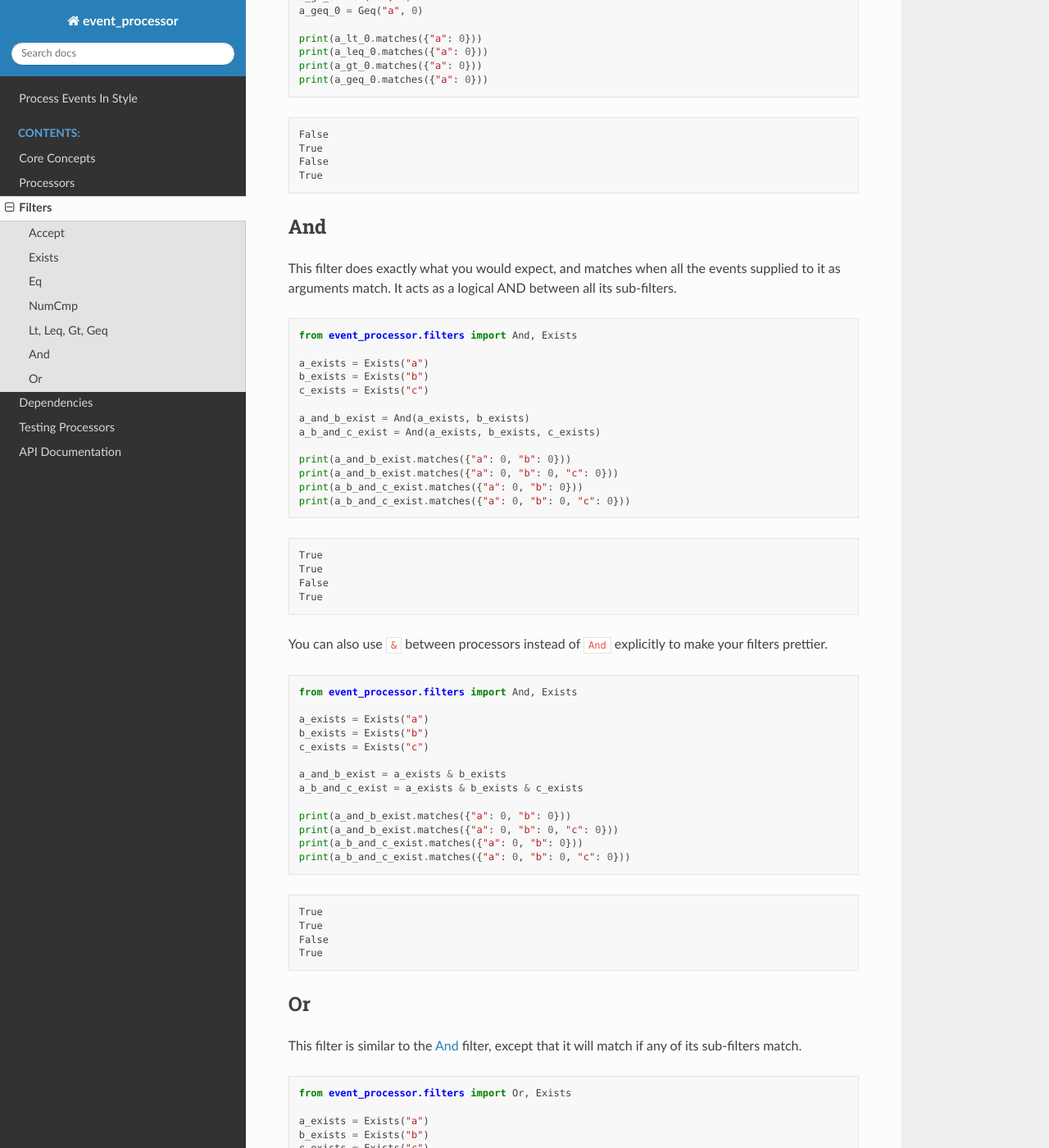
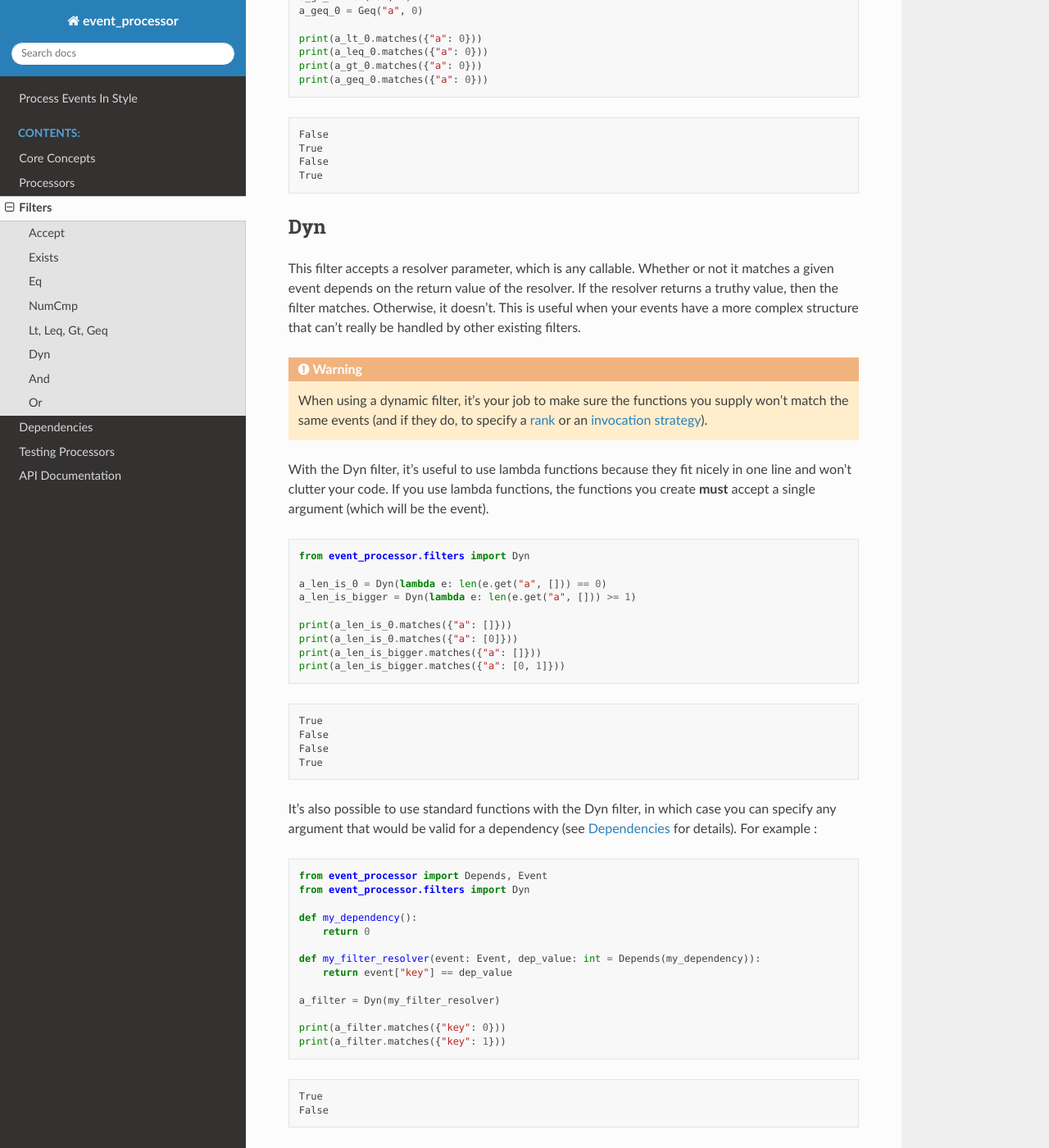
Before and after one commit to marier-nico/event-processor, a Sphinx documentation site: the page built from docs/content/filters.rst, in a window 1280 px wide and 1400 px high, scrolled down 3024 px. Shown: the whole window at 82% size. Built offline with Sphinx 7.4.7 and the Read the Docs theme 2.0.0, drawn with Linux system fonts in a browser that asks for light colours; the version number could not be read and is left out.

Commit message:
Document the dynamic filter

```diff
--- a/docs/content/changelog.rst
+++ b/docs/content/changelog.rst
@@ -1,3 +1,4 @@
+- v2.3.0: Support dynamic filters
 - v2.2.0: Support pydantic models as processor dependencies
 - v2.1.1: Fix negative ranks and document the -1 rank usage
 - v2.1.0: Add number comparison filters
--- a/docs/content/filters.rst
+++ b/docs/content/filters.rst
@@ -162,6 +162,63 @@ comparison operation.
     False
     True
 
+Dyn
+---
+
+This filter accepts a resolver parameter, which is any callable. Whether or not it matches a given event depends on the
+return value of the resolver. If the resolver returns a truthy value, then the filter matches. Otherwise, it doesn't.
+This is useful when your events have a more complex structure that can't really be handled by other existing filters.
+
+.. warning::
+    When using a dynamic filter, it's your job to make sure the functions you supply won't match the same events (and
+    if they do, to specify a :ref:`rank<Ranking Processors>` or an :ref:`invocation strategy<Invocation Strategy>`).
+
+With the Dyn filter, it's useful to use lambda functions because they fit nicely in one line and won't clutter your
+code. If you use lambda functions, the functions you create **must** accept a single argument (which will be the event).
+
+.. testcode::
+
+    from event_processor.filters import Dyn
+
+    a_len_is_0 = Dyn(lambda e: len(e.get("a", [])) == 0)
+    a_len_is_bigger = Dyn(lambda e: len(e.get("a", [])) >= 1)
+
+    print(a_len_is_0.matches({"a": []}))
+    print(a_len_is_0.matches({"a": [0]}))
+    print(a_len_is_bigger.matches({"a": []}))
+    print(a_len_is_bigger.matches({"a": [0, 1]}))
+
+.. testoutput::
+
+    True
+    False
+    False
+    True
+
+It's also possible to use standard functions with the Dyn filter, in which case you can specify any argument that would
+be valid for a dependency (see :ref:`Dependencies` for details). For example :
+
+.. testcode::
+
+    from event_processor import Depends, Event
+    from event_processor.filters import Dyn
+
+    def my_dependency():
+        return 0
+
+    def my_filter_resolver(event: Event, dep_value: int = Depends(my_dependency)):
+        return event["key"] == dep_value
+
+    a_filter = Dyn(my_filter_resolver)
+
+    print(a_filter.matches({"key": 0}))
+    print(a_filter.matches({"key": 1}))
+
+.. testoutput::
+
+    True
+    False
+
 And
 ---
 
```
